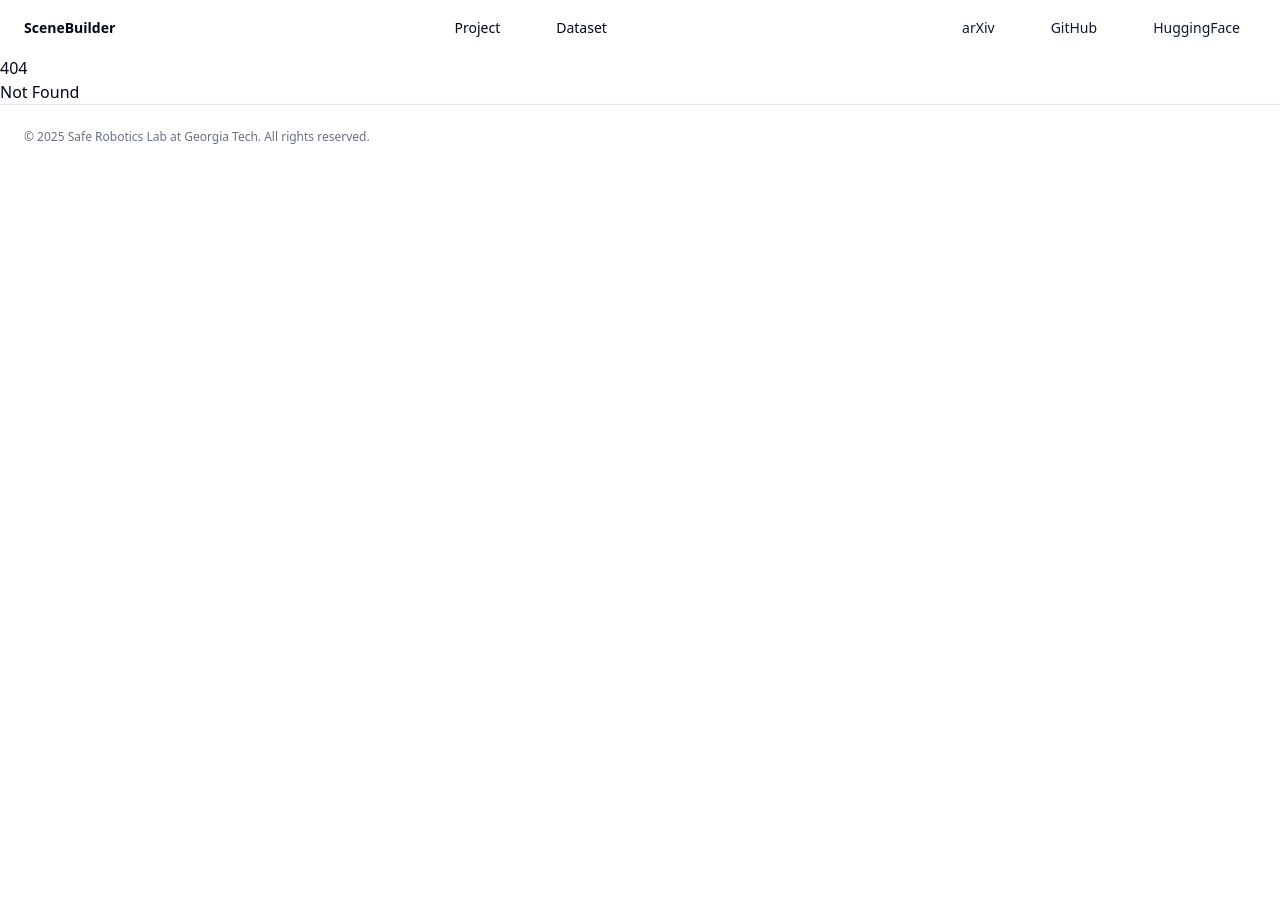
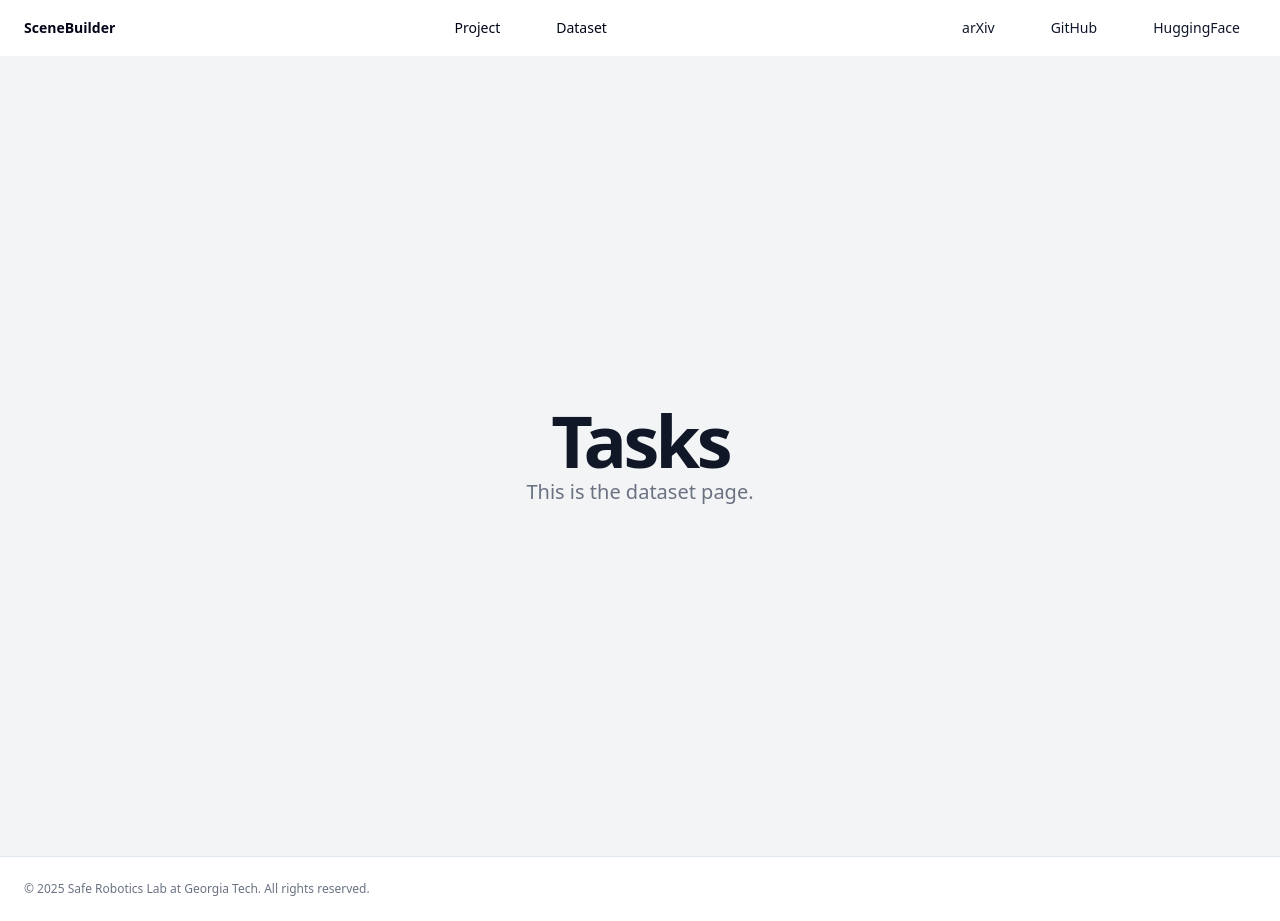
Before and after one commit to SceneBuilder/scenebuilder.github.io, a SvelteKit app: page /dataset in a window 1280 px wide. Before the commit this address had no page. Before the commit the page ends 800 px from the top, so only its background shows below. Built offline with nearby package versions, Linux system fonts and the light colour scheme.

Commit message:
Fixed dataset page 404

```diff
--- a/src/routes/tasks/+page.svelte
+++ b/src/routes/dataset/+page.svelte
@@ -4,7 +4,7 @@
       Tasks
     </h1>
     <p class="mx-auto max-w-[600px] text-gray-500 md:text-xl/relaxed lg:text-base/relaxed xl:text-xl/relaxed dark:text-gray-400">
-      This is the tasks page.
+      This is the dataset page.
     </p>
   </div>
 </main>
```
